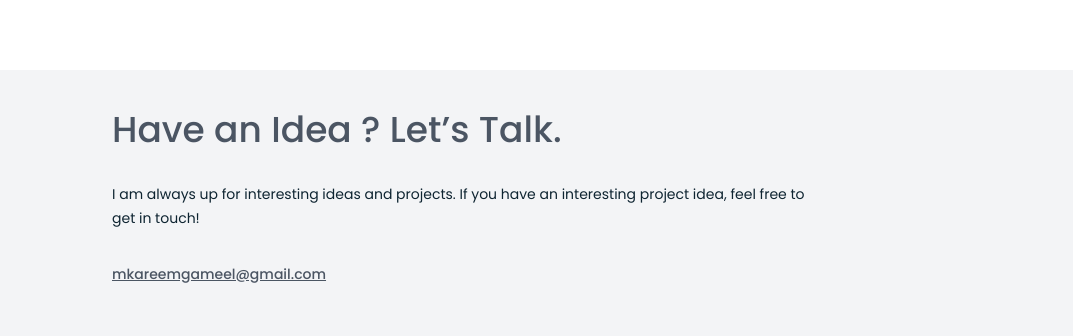
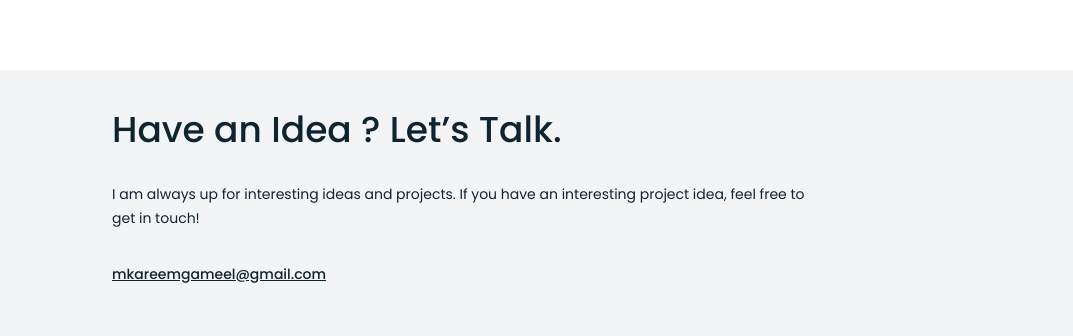
Before and after one commit to kareem-g/kareemgameel, a plain HTML site: page index.html in a window 1280 px wide. Shown: the part 1929-2265 px from the top of the page, 0-1073 px from the left. Drawn offline with nearby package versions, Linux system fonts and the light colour scheme.

Commit message:
Update index.html

```diff
--- a/index.html
+++ b/index.html
@@ -713,7 +713,7 @@
                   md:text-3xl
                   xl:text-4xl
                   font-medium
-                  text-secondary
+                  text-mainColor
                   mb-8
                 "
               >
@@ -727,7 +727,7 @@
                 <a href="mailto:mkareemgameel@gmail.com">
                   <p
                     class="
-                      text-sm text-secondary
+                      text-sm text-mainColor
                       leading-6
                       font-medium
                       underline
```
